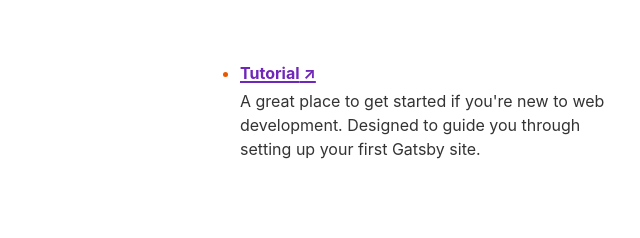
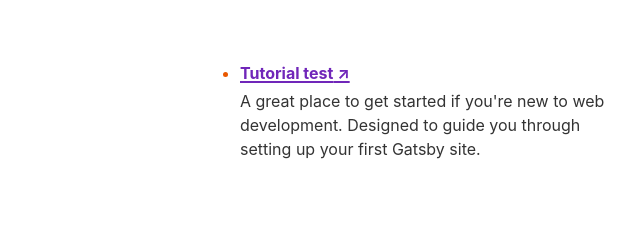
Before and after one commit to seanodonovan/airparks-de-gatsby, a Gatsby site: page / in a window 1280 px wide. Shown: the part 313-551 px from the top of the page, 0-640 px from the left. Built offline with nearby package versions, Linux system fonts and the light colour scheme; Gatsby itself is replaced by a stand-in of ours.

Commit message:
Update index.js

```diff
--- a/src/pages/index.js
+++ b/src/pages/index.js
@@ -8,7 +8,7 @@
 
 const links = [
   {
-    text: "Tutorial",
+    text: "Tutorial test",
     url: "https://www.gatsbyjs.com/docs/tutorial",
     description:
       "A great place to get started if you're new to web development. Designed to guide you through setting up your first Gatsby site.",
```
